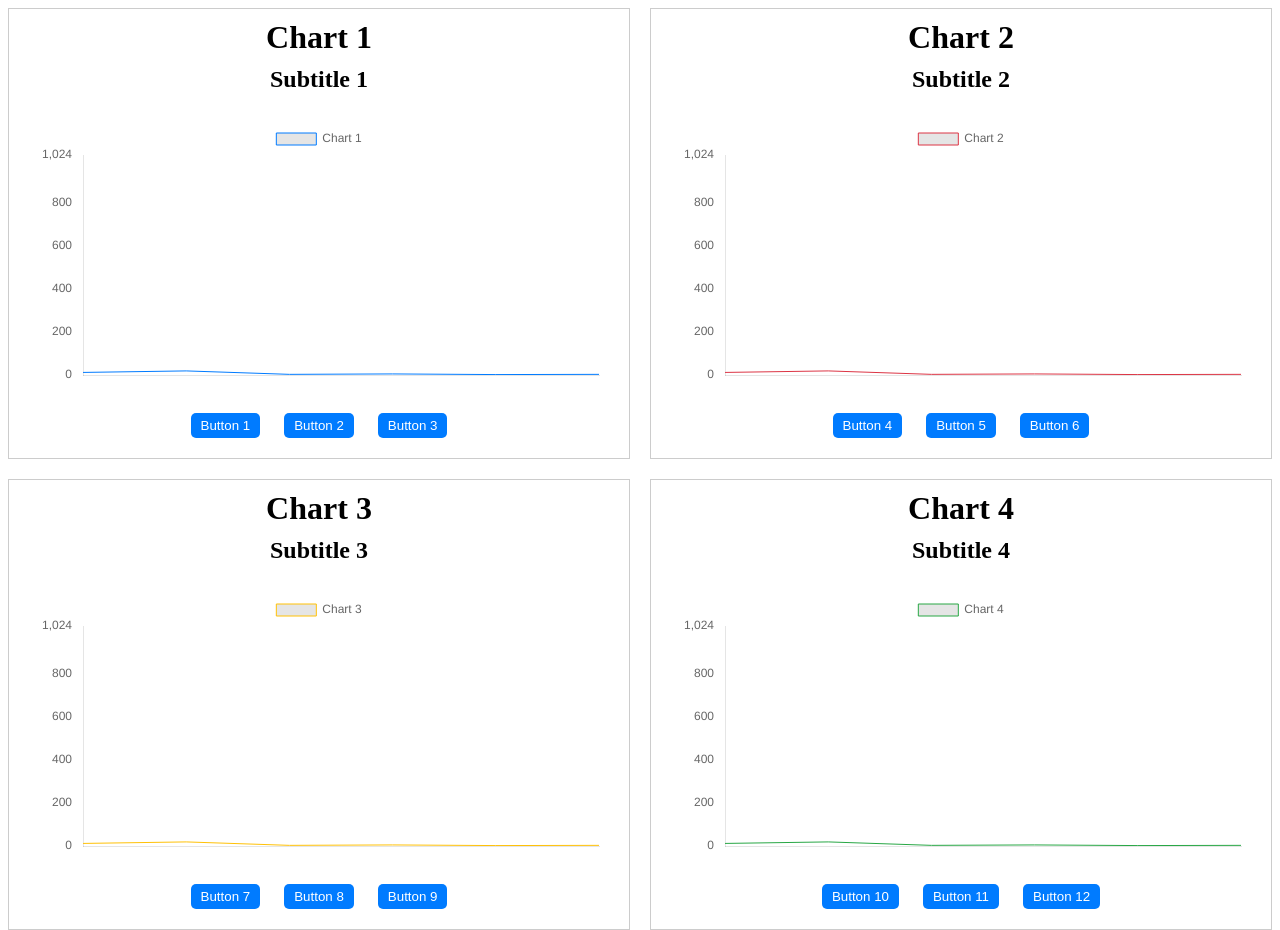
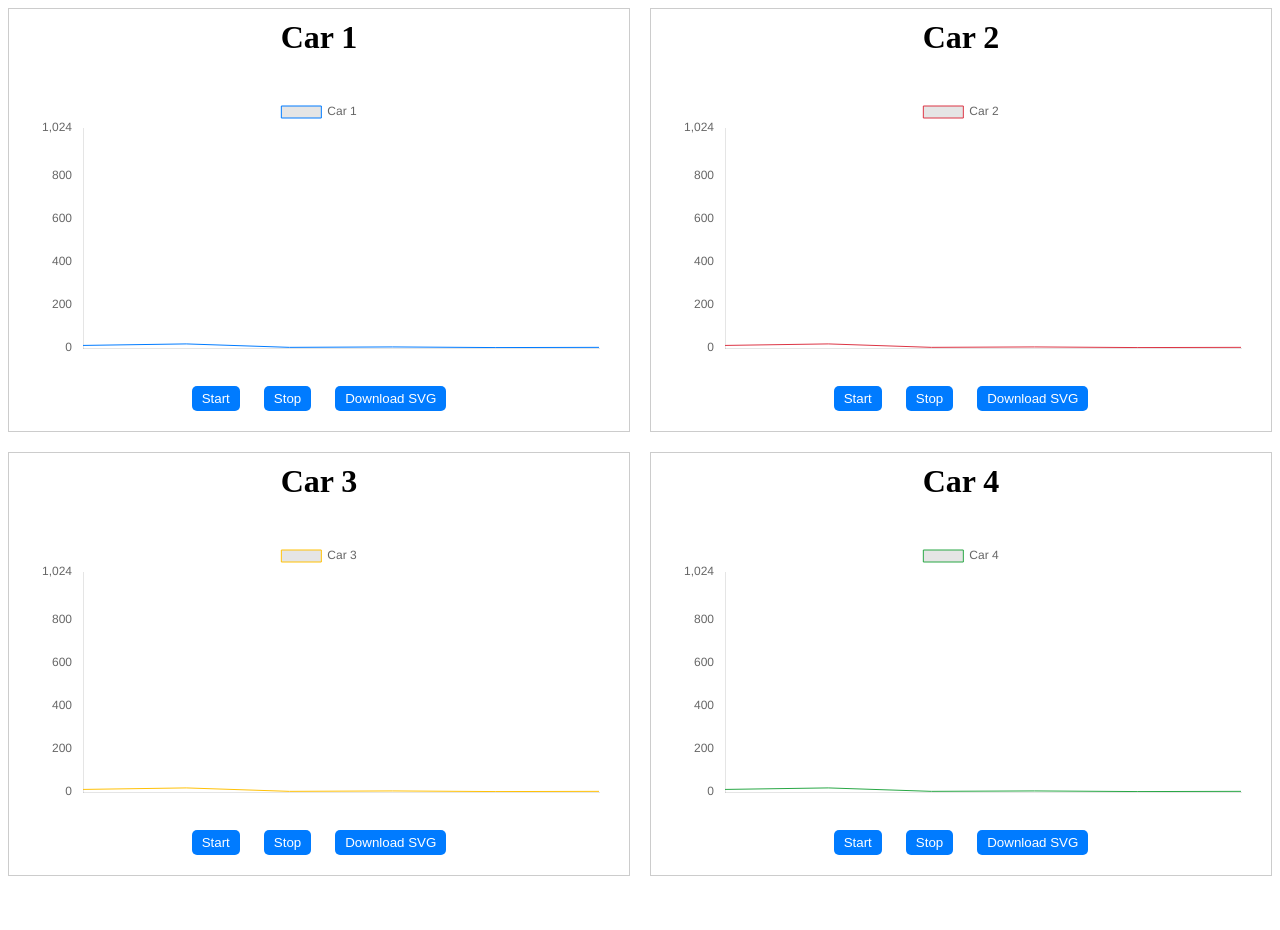
Before and after one commit to Alintermans/Nerdland, a Flask app: page / in a window 1280 px wide. After the commit the page ends 876 px from the top, so only its background shows below. Run offline with Flask 3, Linux system fonts and the light colour scheme; data that the repository does not hold is empty; some libraries are stand-ins or nearby versions.

Commit message:
Updated version

```diff
--- a/main.py
+++ b/main.py
@@ -12,7 +12,7 @@ Author: Anton Lintermans.
 Copyright (c) 2023 KU Leuven. All rights reserved.
 """
 
-from flask import Flask, render_template, jsonify, Response
+from flask import Flask, render_template, jsonify, Response, request
 import threading
 import time
 import json
@@ -24,9 +24,12 @@ import usb.util
 ################################# Settings #############################################
 sample_period = 0.005
 send_period = 0.250
+error_send_period = 2
 avg_sample_size = 10
 max_len = 200
 number_of_endpoints = 4
+
+number_of_svg_points = 50
 
 value_max_left = 400
 value_min_right = 600
@@ -37,10 +40,14 @@ value_min_right = 600
 endpoints = [None, None, None, None]
 
 #States
-states = ['CENTER', 'CENTER', 'CENTER', 'CENTER'] #States can be None 'LEFT', 'CENTER', 'RIGHT'
+states = [None, None, None, None] #States can be None 'LEFT', 'CENTER', 'RIGHT'
 
 #Values
 values = [[], [], [], []]
+svg_values = [[], [], [], []]
+
+#Error message
+error_message = ""
 
 gpio_pins = [[1,2], [3,4], [5,6], [7,8]] # The left is mapped to the left button and right is mapped to the right button for the corresponding controller
 
@@ -64,6 +71,7 @@ def sample_data():
     global endpoints
     global states
     global values
+    global error_message
     temp_values = [[], [], [], []]
 
     current = 0
@@ -75,15 +83,26 @@ def sample_data():
         for i in range(0, number_of_endpoints):
             if states[i] is not None:
                 current = random.randint(0, 1000)
-                # data = endpoints[i].read(64, 100)
-                # ch2 = data[0]+data[1]*256 ## This is normally the second channel
-                # current = data[2]+data[3]*256
+                # try:
+                #     data = endpoints[i].read(64, 100)
+                #     ch2 = data[0]+data[1]*256 ## This is normally the second channel
+                #     current = data[2]+data[3]*256
+                #     if error_message == "Error reading data from endpoint " + str(i):
+                #         error_message = ""
+                # except:
+                #     print("Error reading data from endpoint", i)
+                #     error_message = "Error reading data from endpoint " + str(i)
+                #     current = 0
+                #     continue
                 temp_values[i].append(current)
                 #print(temp_values)
                 if len(temp_values[i]) == avg_sample_size:
                     averaged_value = mean(temp_values[i])
                     if len(values[i]) == max_len:
                         values[i].pop(0)
+
+                    if len(values[i]) == number_of_svg_points:
+                        svg_values[i] = values[i]
                     values[i].append(averaged_value)
                     temp_values[i] = []
                     #print(values[i])
@@ -98,35 +117,82 @@ def sample_data():
 def connectToUSB():
     global endpoints
     global should_exit
-    for i in range(0, number_of_endpoints):
-        device = None
-        if endpoints[i] is not None:
-            print("endpoint " + i + " is already connected")
-            return
-        try:
-            dev = usb.core.find(idVendor=0x2572, idProduct=0xA001)
-        except usb.core.NoBackendError as exc:
-            print("Cannot connect to USB")
-            should_exit = True
-            return
+    global error_message
+    global number_of_endpoints
+    vendor_id = 0x2572
+    product_id = 0xA001
 
-        if dev.is_kernel_driver_active(0):
-            dev.detach_kernel_driver(0)
+    try:
+        dev = usb.core.find(find_all=True, idVendor=vendor_id, idProduct=product_id)
+    except usb.core.NoBackendError as exc:
+        print("Cannot connect to any USB")
+        error_message = "Cannot connect to any USB"
+        return
 
-        dev.set_configuration()
-        cfg = dev.get_active_configuration()
+
+
+    i=0
+    number_of_endpoints = 0
+
+    for d in dev:
+        if d.is_kernel_driver_active(0):
+            d.detach_kernel_driver(0)
+
+        d.set_configuration()
+        cfg = d.get_active_configuration()
 
         interface_number = cfg[(0,0)].bInterfaceNumber
         try:
-            alternate_settting = usb.control.get_interface(dev, interface_number)
+            alternate_setting = usb.control.get_interface(d, interface_number)
         except usb.USBError as exc:
             print("Cannot connect to USB:\n{}".format(exc))
             return
-        intf = usb.util.find_descriptor(cfg, bInterfaceNumber = interface_number,
-                                        bAlternateSetting = alternate_settting)
+        intf = usb.util.find_descriptor(cfg, bInterfaceNumber=interface_number,
+                                        bAlternateSetting=alternate_setting)
 
-        endpoints[i] = usb.util.find_descriptor(intf,custom_match = lambda e: \
-            usb.util.endpoint_direction(e.bEndpointAddress) == usb.util.ENDPOINT_IN)
+        endpoint = usb.util.find_descriptor(intf, custom_match=lambda e:
+                                                usb.util.endpoint_direction(e.bEndpointAddress) == usb.util.ENDPOINT_IN)
+        if endpoint is not None:
+            endpoints[i] = endpoint
+            print("Connected to endpoint", i)
+            i += 1
+            number_of_endpoints += 1
+
+    if number_of_endpoints != 4:
+        print("Error: only " + str(number_of_endpoints) + " out of 4 usb's are connected!")
+        error_message = "Error: only " + str(number_of_endpoints) + " out of 4 usb's are connected!"
+    else:
+        error_message = ""
+
+    # for i in range(0, number_of_endpoints):
+    #     device = None
+    #     if endpoints[i] is not None:
+    #         print("endpoint " + i + " is already connected")
+    #         return
+    #     try:
+    #         dev = usb.core.find(idVendor=0x2572, idProduct=0xA001)
+    #     except usb.core.NoBackendError as exc:
+    #         print("Cannot connect to USB")
+    #         should_exit = True
+    #         return
+
+    #     if dev.is_kernel_driver_active(0):
+    #         dev.detach_kernel_driver(0)
+
+    #     dev.set_configuration()
+    #     cfg = dev.get_active_configuration()
+
+    #     interface_number = cfg[(0,0)].bInterfaceNumber
+    #     try:
+    #         alternate_settting = usb.control.get_interface(dev, interface_number)
+    #     except usb.USBError as exc:
+    #         print("Cannot connect to USB:\n{}".format(exc))
+    #         return
+    #     intf = usb.util.find_descriptor(cfg, bInterfaceNumber = interface_number,
+    #                                     bAlternateSetting = alternate_settting)
+
+    #     endpoints[i] = usb.util.find_descriptor(intf,custom_match = lambda e: \
+    #         usb.util.endpoint_direction(e.bEndpointAddress) == usb.util.ENDPOINT_IN)
 
 
 ################################# Functions - Controlling the cars #############################################
@@ -178,11 +244,49 @@ def stream():
 
     return Response(generate(), mimetype='text/event-stream')
 
+#Send the error message
+@app.route('/error_stream')
+def error_stream():
+    def generate():
+        while True:
+
+            data = {'message': error_message}
+            yield 'data: {}\n\n'.format(json.dumps(data))
+            time.sleep(error_send_period)
+
+    return Response(generate(), mimetype='text/event-stream')
+
+@app.route('/start_button_pressed')
+def start_button_pressed():
+    global error_message
+    button_index = int(request.args.get('value'))
+    states[button_index] = 'CENTER'
+
+    return jsonify({'message': 'Start Button pressed!', 'value': button_index})
+
+@app.route('/stop_button_pressed')
+def stop_button_pressed():
+    global error_message
+    button_index = int(request.args.get('value'))
+    states[button_index] = None
+    values[button_index] = []
+
+    return jsonify({'message': 'Stop Button pressed!', 'value': button_index})
+
+@app.route('/download_svg_pressed')
+def download_svg_pressed():
+    button_index = int(request.args.get('value'))
+
+    # Download the SVG file
+
+    return jsonify({'message': 'Download SVG Button pressed!', 'value': svg_values[button_index]})
+
+
 ################################# Main #############################################
 
 if __name__ == '__main__':
 
-    #connectToUSB()
+    connectToUSB()
     # Create and start the thread to sample data
     data_thread = threading.Thread(target=sample_data)
     data_thread.start()
--- a/templates/index.html
+++ b/templates/index.html
@@ -3,13 +3,14 @@
 <head>
 	<title>Four Quadrant Chart with Live Updates</title>
 	<script src="https://cdn.jsdelivr.net/npm/chart.js@3.5.1/dist/chart.min.js"></script>
+	<script src="https://d3js.org/d3.v7.min.js"></script>
 	<style>
 		.container {
 			display: grid;
 			grid-template-columns: repeat(2, 1fr);
 			grid-template-rows: repeat(2, 1fr);
 			grid-gap: 20px;
-			height: 100vh;
+			height: 50vh;
 		}
 
 		.chart-container {
@@ -45,58 +46,72 @@
 		charts {
 			position: relative; height:40vh; width:80vw
 		}
+
+		.error-box {
+			position: fixed;
+			top: 40px;
+			left: 50%;
+			transform: translate(-50%, -50%);
+			padding: 20px;
+			background-color: #ff3333;
+			color: white;
+			border-radius: 5px;
+			z-index: 9999;
+		}
 	</style>
 </head>
 <body>
+	<div id="error-container"></div>
 	<div class="container">
 		<div class="chart-container">
-			<h1>Chart 1</h1>
-			<h2>Subtitle 1</h2>
+			<h1>Car 1</h1>
+			<h2 id="subtitle_1"></h2>
 			<canvas id="chart1" class="charts"></canvas>
 			<div>
-				<button id="btn1">Button 1</button>
-				<button id="btn2">Button 2</button>
-				<button id="btn3">Button 3</button>
+				<button id="btn1" onclick="start_button(0)">Start</button>
+				<button id="btn2" onclick="stop_button(0)">Stop</button>
+				<button id="btn3"  onclick="download_svg_button(0)">Download SVG</button>
 			</div>
 		</div>
 		<div class="chart-container">
-			<h1>Chart 2</h1>
-			<h2>Subtitle 2</h2>
+			<h1>Car 2</h1>
+			<h2 id="subtitle_2"></h2>
 			<canvas id="chart2" class="charts" ></canvas>
 			<div>
-				<button id="btn4">Button 4</button>
-				<button id="btn5">Button 5</button>
-				<button id="btn6">Button 6</button>
+				<button id="btn4" onclick="start_button(1)">Start</button>
+				<button id="btn5" onclick="stop_button(1)">Stop</button>
+				<button id="btn6" onclick="download_svg_button(1)">Download SVG</button>
 			</div>
 		</div>
 		<div class="chart-container">
-			<h1>Chart 3</h1>
-			<h2>Subtitle 3</h2>
+			<h1>Car 3</h1>
+			<h2 id="subtitle_3"></h2>
 			<canvas id="chart3" class="charts"></canvas>
 			<div>
-				<button id="btn7">Button 7</button>
-				<button id="btn8">Button 8</button>
-				<button id="btn9">Button 9</button>
+				<button id="btn7" onclick="start_button(2)">Start</button>
+				<button id="btn8" onclick="stop_button(2)">Stop</button>
+				<button id="btn9" onclick="download_svg_button(2)">Download SVG</button>
 			</div>
 		</div>
 		<div class="chart-container">
-			<h1>Chart 4</h1>
-			<h2>Subtitle 4</h2>
+			<h1>Car 4</h1>
+			<h2 id="subtitle_4"></h2>
 			<canvas id="chart4" class="charts"></canvas>
 			<div>
-				<button id="btn10">Button 10</button>
-				<button id="btn11">Button 11</button>
-				<button id="btn12">Button 12</button>
+				<button id="btn10" onclick="start_button(3)">Start</button>
+				<button id="btn11" onclick="stop_button(3)">Stop</button>
+				<button id="btn12" onclick="download_svg_button(3)">Download SVG</button>
+
 			</div>
 		</div>
 	</div>
 
 	<script>
 				// Initialize the charts
-                var chart1 = createChart('chart1', 'Chart 1', '#007bff');
-		var chart2 = createChart('chart2', 'Chart 2', '#dc3545');
-		var chart3 = createChart('chart3', 'Chart 3', '#ffc107');
-		var chart4 = createChart('chart4', 'Chart 4', '#28a745');
+                var chart1 = createChart('chart1', 'Car 1', '#007bff');
+		var chart2 = createChart('chart2', 'Car 2', '#dc3545');
+		var chart3 = createChart('chart3', 'Car 3', '#ffc107');
+		var chart4 = createChart('chart4', 'Car 4', '#28a745');
 
 		// Connect to the EventSource and update the charts with new data
 		var source = new EventSource('/stream');
@@ -169,6 +184,92 @@
 			});
 			return chart;
 		}
+
+
+		function start_button(val) {
+			fetch(`/start_button_pressed?value=${val}`)
+			.then(response => response.json())
+			.then(data => console.log(data));
+		}
+
+		function stop_button(val) {
+			fetch(`/stop_button_pressed?value=${val}`)
+			.then(response => response.json())
+			.then(data => console.log(data));
+		}
+
+		function generate_and_download_svg_file(data) {
+			const width = 500;
+			const height = 300;
+			const margin = 20;
+
+			const xScale = d3.scaleLinear()
+				.domain([0, data.length - 1])
+				.range([margin, width - margin]);
+
+			const yScale = d3.scaleLinear()
+				.domain([0, d3.max(data)])
+				.range([height - margin, margin]);
+
+			const line = d3.line()
+				.x((d, i) => xScale(i))
+				.y(d => yScale(d))
+				.curve(d3.curveMonotoneX);
+
+			const svg = d3.create("svg")
+				.attr("viewBox", `0 0 ${width} ${height}`);
+
+			svg.append("path")
+				.datum(data)
+				.attr("fill", "none")
+				.attr("stroke", "steelblue")
+				.attr("stroke-width", 1.5)
+				.attr("d", line);
+
+				const svgString = new XMLSerializer().serializeToString(svg.node());
+				const blob = new Blob([svgString], {type: "image/svg+xml"});
+				const url = URL.createObjectURL(blob);
+				const link = document.createElement("a");
+				link.download = "graph.svg";
+				link.href = url;
+				document.body.appendChild(link);
+				link.click();
+				document.body.removeChild(link);
+				URL.revokeObjectURL(url);
+		}
+
+		function download_svg_button(val) {
+			fetch(`/download_svg_pressed?value=${val}`)
+			.then(response => response.json())
+			.then(data => generate_and_download_svg_file(data.value));
+		}
+
+		var error_box_visible = false;
+
+		function showErrorMessage(msg) {
+			error_box_visible = true;
+			var errorContainer = document.getElementById("error-container");
+			errorContainer.innerHTML = "<div class='error-box'>" + msg + "</div>";
+		}
+
+		function hideErrorMessage() {
+			error_box_visible = false;
+			var errorContainer = document.getElementById("error-container");
+			errorContainer.innerHTML = "";
+		}
+
+		var error_source = new EventSource('/error_stream');
+		error_source.onmessage = function(event) {
+			var data = JSON.parse(event.data);
+			if (data.message != "") {
+				showErrorMessage(data.message);
+			} else if (error_box_visible) {
+				hideErrorMessage();
+			}
+		};
+
+
+
 	</script>
 
   </body>
```
